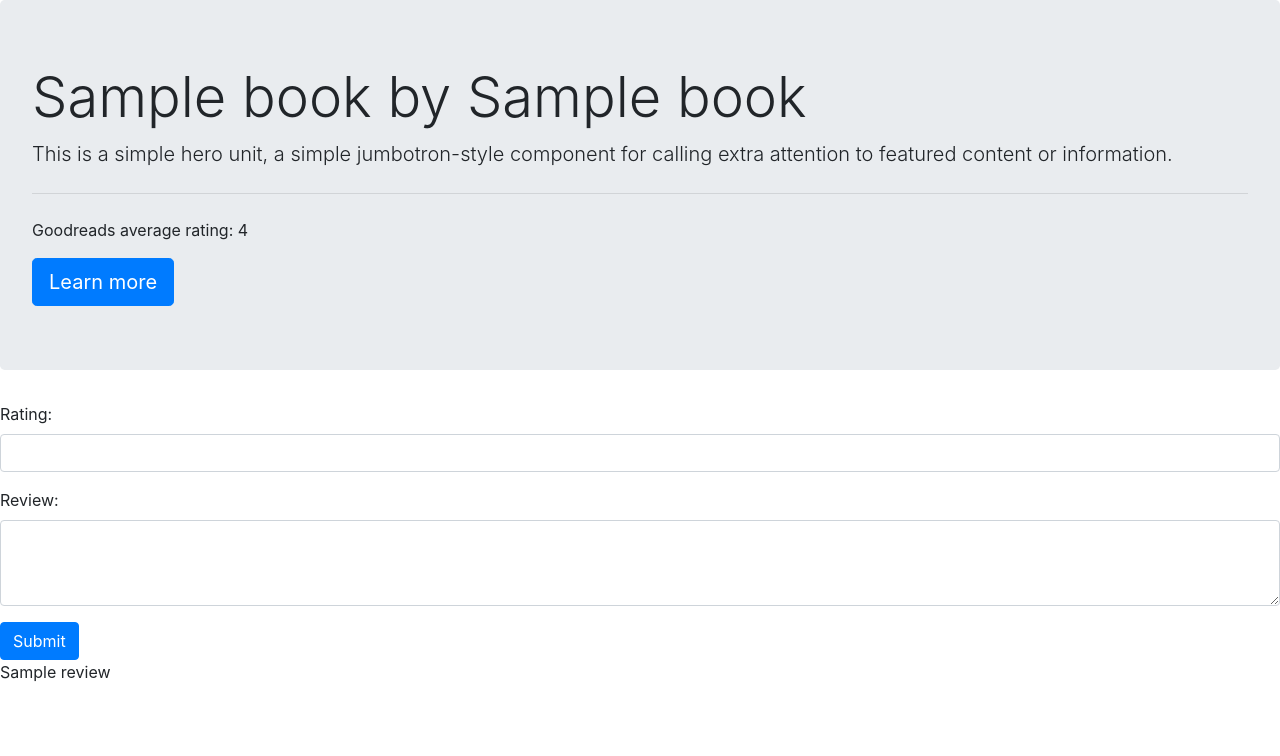
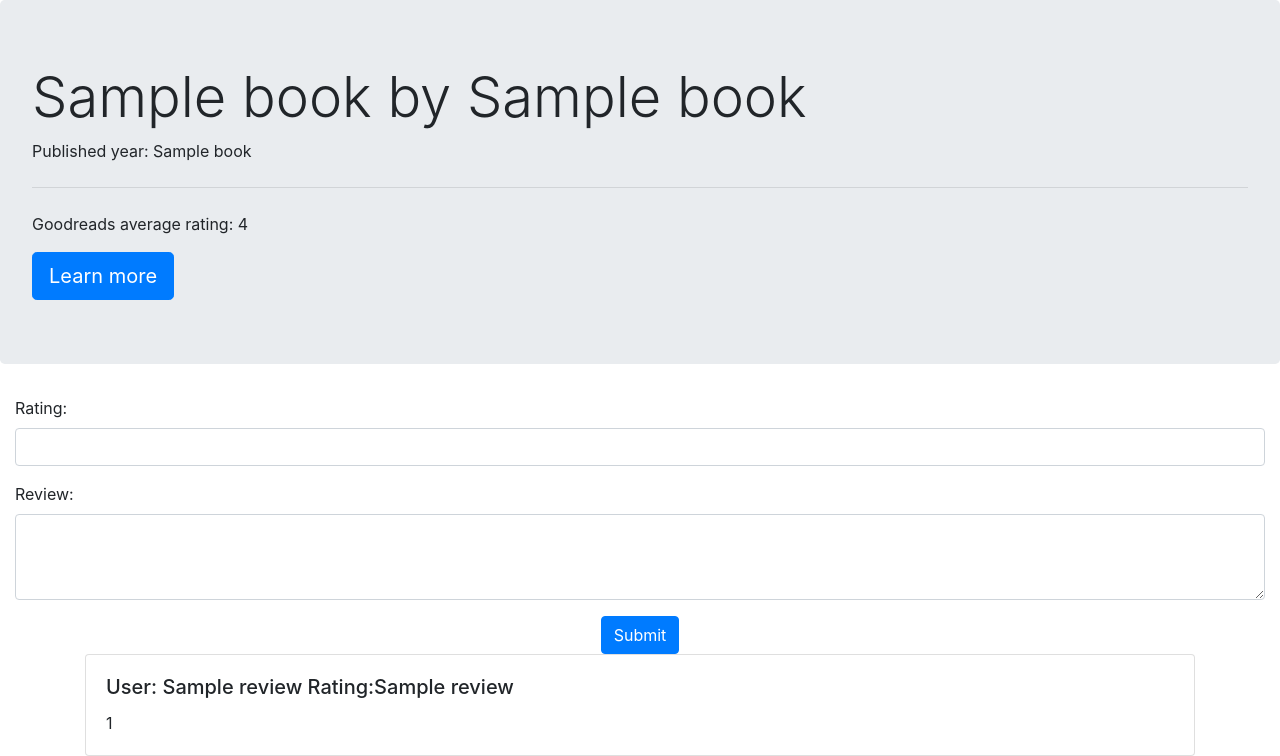
Before and after one commit to Crysakz/cs50-web, a Flask app: template project1/templates/book.html in a window 1280 px wide. Shown: the part 56-812 px from the top of the page. Before the commit the page ends 738 px from the top, so only its background shows below. Run offline with Flask 2, Linux system fonts and the light colour scheme; the template is opened without the code that fills it: most values are stand-ins (such as "Sample title", 1, 10 or a date in 2020); parts of the project's set-up code (start-up, migrations or seed data) failed here and were passed over; some libraries are stand-ins or nearby versions.

Commit message:
Fixed input error of review form, centering forms

```diff
--- a/project1/application.py
+++ b/project1/application.py
@@ -5,7 +5,7 @@ from flask import Flask, session, render_template, request, url_for, redirect
 from flask_session import Session
 from sqlalchemy import create_engine
 from sqlalchemy.orm import scoped_session, sessionmaker
-from sqlalchemy.exc import IntegrityError
+from sqlalchemy.exc import IntegrityError, DataError
 
 from werkzeug.security import generate_password_hash, check_password_hash
 
@@ -110,21 +110,27 @@ def books(isbn):
             if rating:
                 res = res.json()
                 rating = res["books"][0]["average_rating"]
+                goodreads_book_id = res["books"][0]["id"]
 
-            reviews = db.execute("SELECT review, rating, user_id FROM reviews WHERE isbn_id=:isbn",
+            reviews = db.execute("""SELECT review, rating, user_id, username
+                                  FROM reviews JOIN users
+                                  ON reviews.user_id=users.id
+                                  WHERE isbn_id=:isbn""",
                                  {"isbn": isbn}).fetchall()
 
             user_has_reviewed = False
 
             for user in reviews:
-                if user[2] == session.get("user_id"):
+                if user["user_id"] == session.get("user_id"):
                     user_has_reviewed = True
 
             return render_template("book.html",
                                    book=book,
                                    rating=rating,
+                                   goodreads_book_id=goodreads_book_id,
                                    user=True,
                                    user_review=reviews,
+                                   user_session=session.get("user_id"),
                                    user_has_reviewed=user_has_reviewed)
         else:
             return render_template("book.html",
@@ -137,13 +143,18 @@ def books(isbn):
         if not rating or not review:
             return render_template("book.html", alert="Please fill all fields")
 
-        db.execute("INSERT INTO reviews (rating, review, isbn_id, user_id) VALUES (:rating, :review, :isbn, :user_id)",
-                    {"rating": rating,
-                    "review": review,
-                    "isbn": isbn,
-                    "user_id": session.get("user_id")})
+        try:
+            db.execute("""INSERT INTO reviews (rating, review, isbn_id, user_id)
+                    VALUES (:rating, :review, :isbn, :user_id)""",
+                       {"rating": rating,
+                        "review": review,
+                        "isbn": isbn,
+                        "user_id": session.get("user_id")
+                        })
 
-        db.commit()
+            db.commit()
+        except DataError:
+            return render_template("book.html", alert="Review is too long!")
 
         return redirect(request.url)
 
--- a/project1/templates/book.html
+++ b/project1/templates/book.html
@@ -7,55 +7,59 @@
 {% block body %}
 
 {% if alert %}
-<div class="alert alert-danger" role="alert">{{ alert }}</div>
+  <div class="alert alert-danger text-center" role="alert">{{ alert }}</div>
 {% endif %}
 
 
 {% if book %}
   <div class="jumbotron">
       <h1 class="display-4">{{ book[1] }} by  {{ book[2]}}</h1>
-    <p class="lead">This is a simple hero unit, a simple jumbotron-style component for calling extra attention to featured content or information.</p>
+      <p>Published year: {{ book[3] }}</p>
       <hr class="my-4">
       {% if rating %}
         <p>Goodreads average rating: {{ rating }}</p>
       {% endif %}
-    <a class="btn btn-primary btn-lg" href="#" role="button">Learn more</a>
+      {% if goodreads_book_id %}
+        <a class="btn btn-primary btn-lg" href="https://www.goodreads.com/book/show/{{goodreads_book_id}}" role="button">Learn more</a>
+      {% endif %}
   </div>
 {% endif %}
 
-<!--{% if not user_review %}
-<form method="post">
-  <div class="form-group">
-      <label for="Rating">Rating:</label>
-      <input type="number" class="form-control" name="rating" min="0" max="5" required>
-  </div>
-  <div class="form-group">
-      <label for="password-first">Review:</label>
-      <textarea class="form-control" name="review" rows="3"></textarea>
-  </div>
-  <button type="submit" class="btn btn-primary">Submit</button>
-</form>
-{% endif %}
--->
-
 {% if not user_has_reviewed %}
   <form method="post">
-  <div class="form-group">
+    <div class="form-group col-12 align-items-center">
         <label for="Rating">Rating:</label>
-      <input type="number" class="form-control" name="rating" min="0" max="5" required>
+        <input type="number" class="form-control" name="rating" min="1" max="5" required>
     </div>
-  <div class="form-group">
-      <label for="password-first">Review:</label>
-      <textarea class="form-control" name="review" rows="3"></textarea>
+    <div class="form-group col-12 align-items-center">
+        <label for="Review">Review:</label>
+        <textarea class="form-control" name="review" rows="3" maxlength="4096"></textarea>
     </div>
+    <div class="col-12 text-center">
         <button type="submit" class="btn btn-primary">Submit</button>
+    </div>
   </form>
 {% endif %}
 
 
+<div class="container">
+  <div class="row">
     {% for reviews in user_review %}
-  <p>{{ reviews[2] }}</p>
-{% endfor%}
+      <div class="col-sm-12">
+        <div class="card w-150">
+          <div class="card-body">
+            <h5 class="card-title">User: {{ reviews[3]}} Rating:{{ reviews[1] }}</h5>
+            <p class="card-text">{{ reviews[0] }}</p>
+            {% if user_session == reviews[2] %}
+              <a href="#" class="btn btn-primary">IF original user, button to delete?</a>
+            {% endif %}
+          </div>
+        </div>
+      </div>
+    {% endfor %}
+  </div>
+</div>
+
 
 {% endblock %}
 
```
Also changed, not shown: project1/templates/index.html (+13 -9 lines), project1/templates/login.html (+7 -4 lines), project1/templates/register.html (+8 -5 lines). Lines whose indentation alone changed are shown as unchanged.
